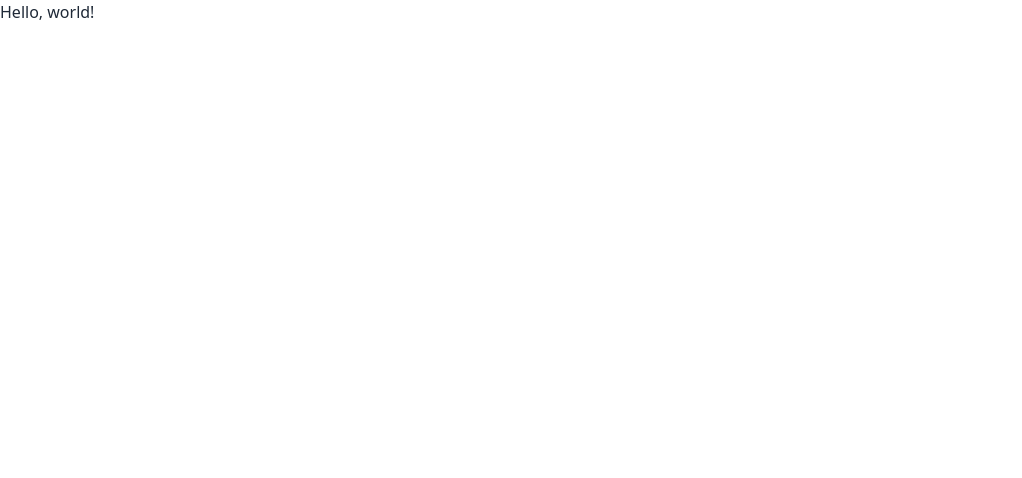
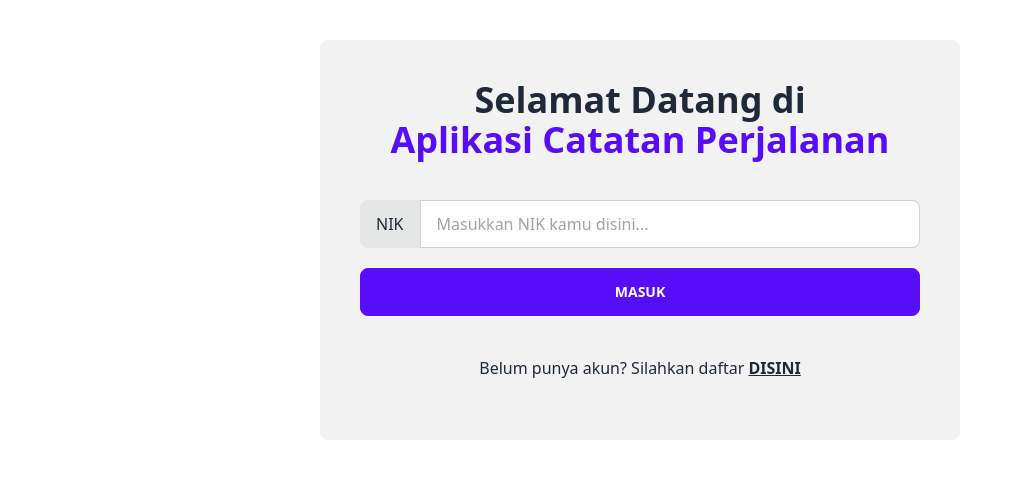
Before and after one commit to rauf-21/aplikasi-catatan-perjalanan, a Next.js app: page / in a window 1280 px wide. Shown: the top 478 px of the page, without its empty margins (0-1022 px from the left). Built offline with nearby package versions, Linux system fonts and the light colour scheme.

Commit message:
feat(component): add LoginForm component

```diff
--- /dev/null
+++ b/components/LoginForm.tsx
@@ -0,0 +1,38 @@
+import type { NextPage } from 'next'
+import type { FormEventHandler } from 'react'
+import Link from 'next/link'
+import { useState } from 'react'
+
+const LoginForm: NextPage = () => {
+
+  const [nik, setNik] = useState('')
+
+  const loginHandler: FormEventHandler<HTMLFormElement> = (e) => {
+    e.preventDefault()
+  }
+
+  return (
+    <section className='w-full'>
+      <form onSubmit={loginHandler} className='md:w-1/2 mt-10 mx-auto p-10 flex flex-col bg-base-200 md:rounded-lg'>
+        <h1 className='w-full mb-10 text-4xl text-center font-bold'>
+          <span>Selamat Datang di</span>
+          <br />
+          <span className='mt-10 text-primary'>Aplikasi Catatan Perjalanan</span>
+        </h1>
+        <label className='input-group'>
+          <span>NIK</span>
+          <input type='text' placeholder='Masukkan NIK kamu disini...' className='w-full input input-bordered' />
+        </label>
+        <button type='submit' className='my-5 btn btn-primary'>Masuk</button>
+        <p className='my-5 text-center'>
+          Belum punya akun? Silahkan daftar&nbsp;
+          <Link href='/register'>
+            <a className='font-bold underline hover:text-primary'>DISINI</a>
+          </Link>
+        </p>
+      </form>
+    </section>
+  )
+}
+
+export default LoginForm
--- a/pages/index.tsx
+++ b/pages/index.tsx
@@ -1,8 +1,9 @@
 import type { NextPage } from 'next'
+import LoginForm from '../components/LoginForm'
 
 const Home: NextPage = () => {
   return (
-    <p>Hello, world!</p>
+    <LoginForm />
   )
 }
 
```
